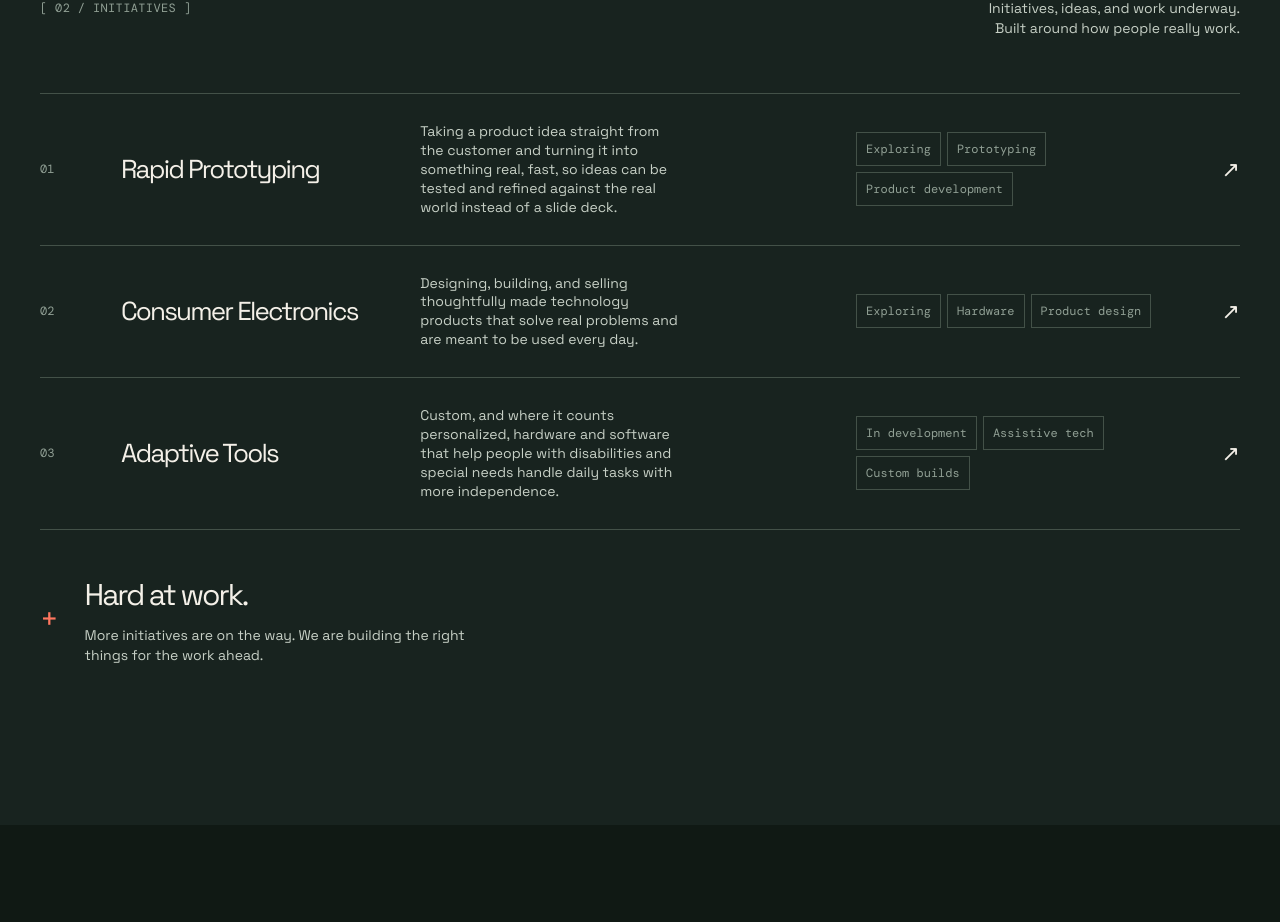
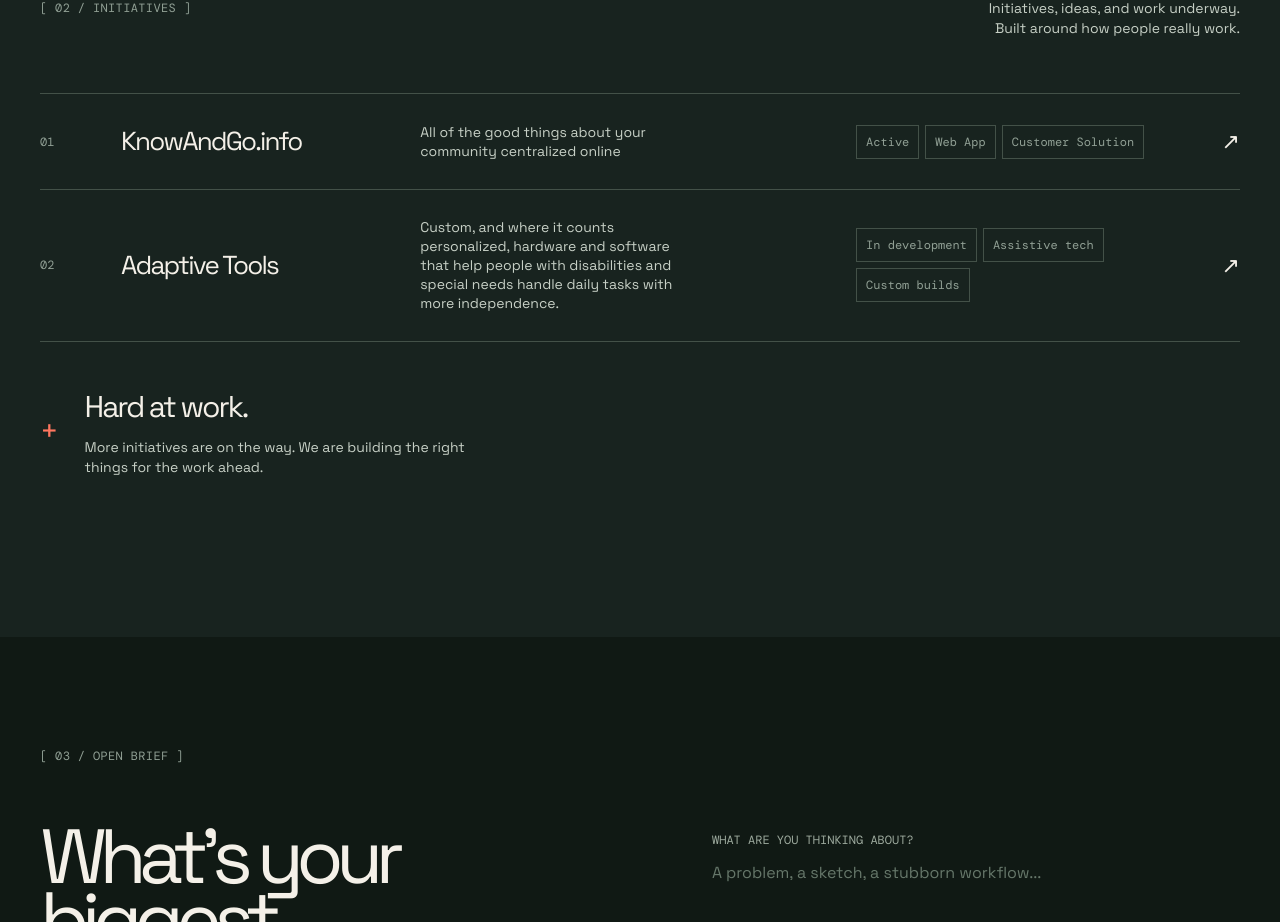
Before and after one commit to jpatrick5402/jptechnology.dev, a Next.js app: page / in a window 1280 px wide. Shown: the part 1719-2641 px from the top of the page. Built offline with nearby package versions, Linux system fonts and the light colour scheme; no server answers.

Commit message:
Adding KnowAndGo

```diff
--- a/app/initiatives/data.ts
+++ b/app/initiatives/data.ts
@@ -1,4 +1,8 @@
-export type InitiativeStatus = "Idea" | "Exploring" | "In development";
+export type InitiativeStatus =
+	| "Idea"
+	| "Exploring"
+	| "In development"
+	| "Active";
 
 export interface Initiative {
 	slug: string;
@@ -12,36 +16,20 @@ export interface Initiative {
 
 export const initiatives: Initiative[] = [
 	{
-		slug: "rapid-prototyping",
+		slug: "knowandgo",
 		number: "01",
-		title: "Rapid Prototyping",
-		summary:
-			"Taking a product idea straight from the customer and turning it into something real, fast, so ideas can be tested and refined against the real world instead of a slide deck.",
-		tags: ["Prototyping", "Product development"],
-		status: "Exploring",
+		title: "KnowAndGo.info",
+		summary: "All of the good things about your community centralized online",
+		tags: ["Web App", "Customer Solution"],
+		status: "Active",
 		body: [
-			"A lot of good ideas die in the gap between 'what if we built this' and actually holding something in your hands. We want to close that gap: take a customer's idea, however rough, and get a working prototype in front of them as quickly as possible.",
-			"That could be a functional hardware mockup, a working software demo, or a hybrid of both, whatever gets us to something testable the fastest. The goal isn't a polished product on the first pass, it's a real, tangible version of the idea that can be poked at, used, and improved.",
-			"We're building out the process now: how we scope an idea quickly, what tools and techniques let us move fast without cutting corners that matter, and how we hand off a validated prototype to the next stage of development.",
-		],
-	},
-	{
-		slug: "consumer-electronics",
-		number: "02",
-		title: "Consumer Electronics",
-		summary:
-			"Designing, building, and selling thoughtfully made technology products that solve real problems and are meant to be used every day.",
-		tags: ["Hardware", "Product design"],
-		status: "Exploring",
-		body: [
-			"We want to build products that people actually want to own: useful technology that feels considered from the hardware on your desk to the software that makes it work. JP Technology's consumer electronics line is where we take ideas from our own experiments and turn them into products that are ready for the real world.",
-			"That means designing the electronics, enclosures, firmware, software, and everything in between, rather than treating hardware as something that gets bolted onto an existing idea. Some products may start as an internal experiment or a prototype for a specific problem, then grow into something we can offer to anyone who finds it useful.",
-			"We're still figuring out exactly what the product line will become. The goal is to build a small collection of genuinely useful devices, sell them directly, learn from the people who use them, and keep improving them over time.",
+			"Too often the gems our our local communities are missed out on due to the large spread of information",
+			"KnowAndGo.info centralizes that data for you to allow you to know whats happening around you and proactively go support them",
 		],
 	},
 	{
 		slug: "adaptive-tools",
-		number: "03",
+		number: "02",
 		title: "Adaptive Tools",
 		summary:
 			"Custom, and where it counts personalized, hardware and software that help people with disabilities and special needs handle daily tasks with more independence.",
--- a/pnpm-workspace.yaml
+++ b/pnpm-workspace.yaml
@@ -1,3 +1,5 @@
 allowBuilds:
+  esbuild: true
   sharp: false
   unrs-resolver: false
+  workerd: true
```
Also changed, not shown: 1 other file (tests, documents, lock files or other folders).
